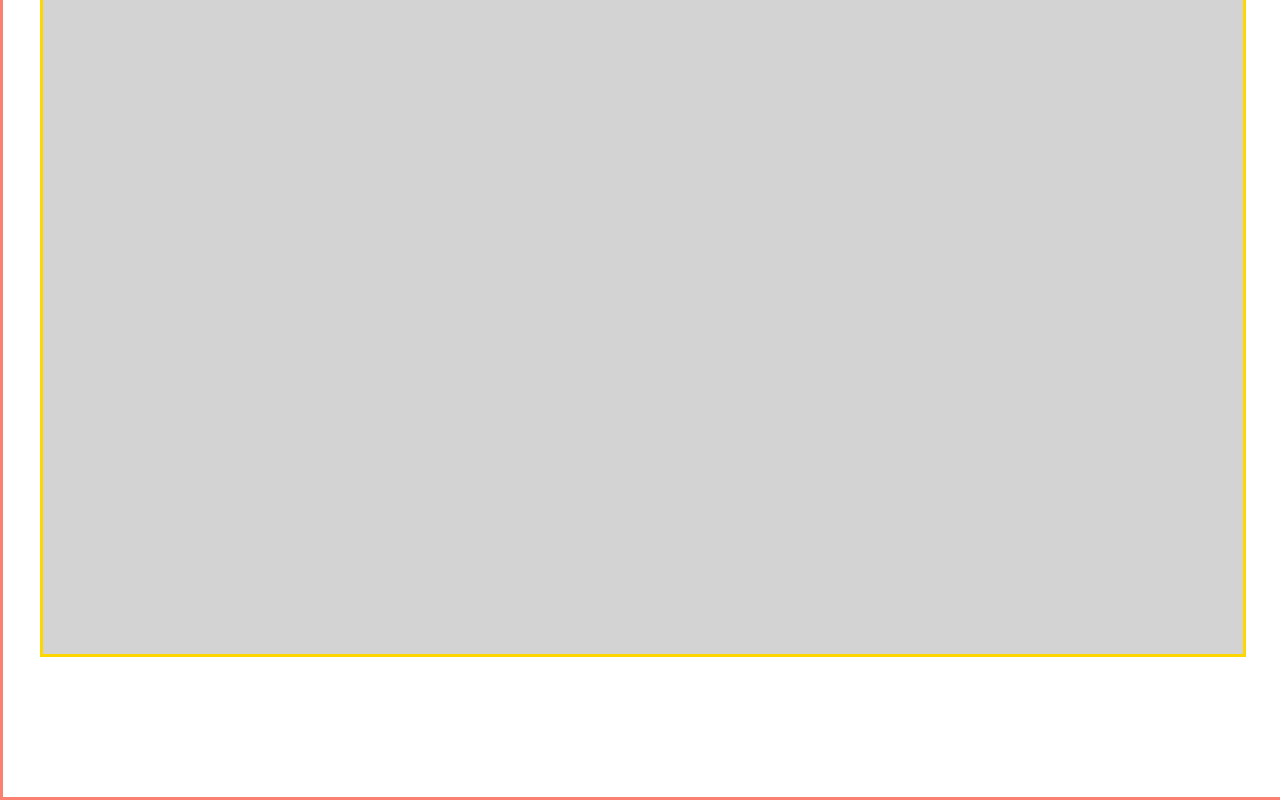
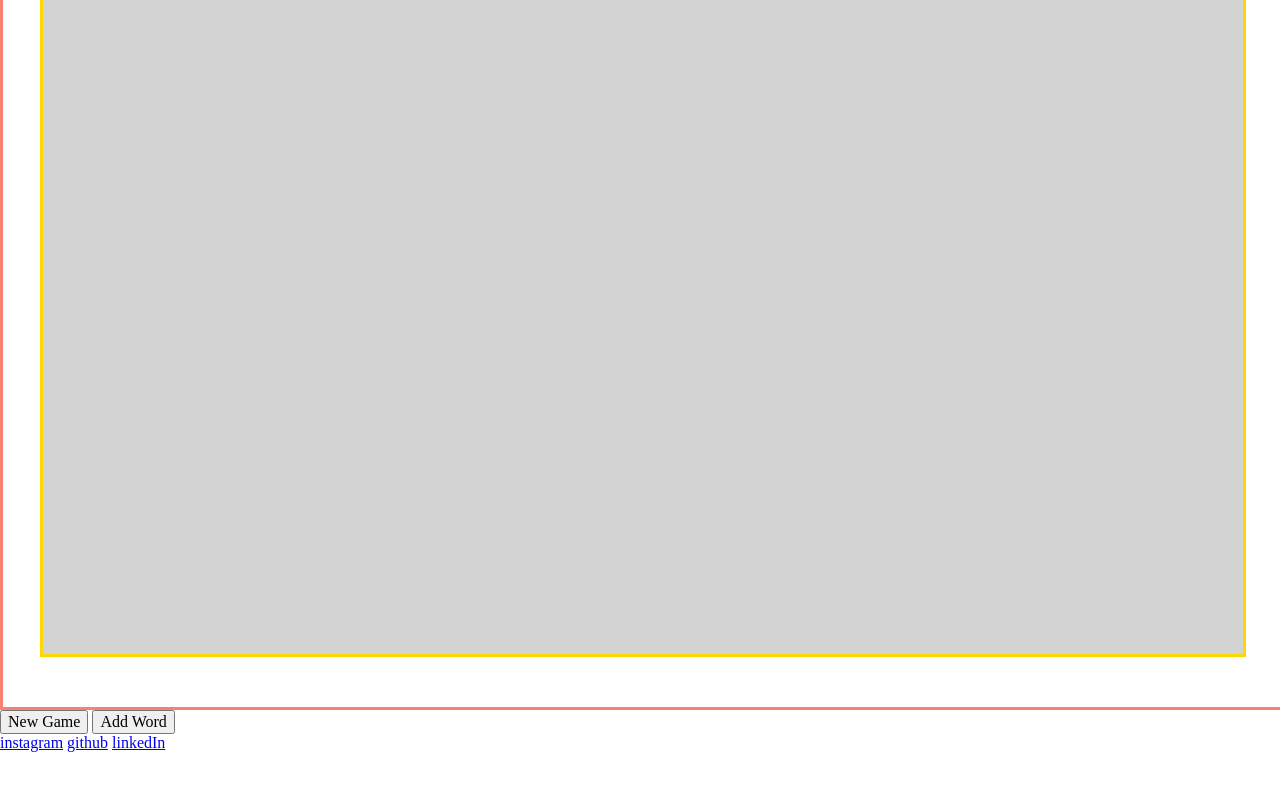
Before and after one commit to axlgoze/Juego-del-Ahorcado, a plain HTML site: page index.html in a window 1280 px wide. Shown: the part 346-1146 px from the top of the page. After the commit the page ends 1099 px from the top, so only its background shows below. Drawn offline with Linux system fonts and the light colour scheme.

Commit message:
03 agregando estructura html pagina de inicio

```diff
--- a/css/indexStyle.css
+++ b/css/indexStyle.css
@@ -18,5 +18,5 @@
 .canvas1{
     border: salmon solid;
     width: 100%;
-    height: auto;
+    height: 1050px;
 }
--- a/index.html
+++ b/index.html
@@ -15,8 +15,17 @@
             <canvas width="1200" height="800" id="canvasone"></canvas>
             <script src="./js/dibujaCanvas.js"></script>
         </section>
-        <section></section>
-        <section></section>
+        <section class="main-buttons">
+            <div class="main-buttons--container">
+                <button>New Game</button>
+                <button>Add Word</button>
+            </div>
+        </section>
+        <section class="main-socialMedia">
+            <span><a href="#">instagram</a></span>
+            <span><a href="#">github</a></span>
+            <span><a href="#">linkedIn</a></span>
+        </section>
     </main>
 </body>
 </html>
```
